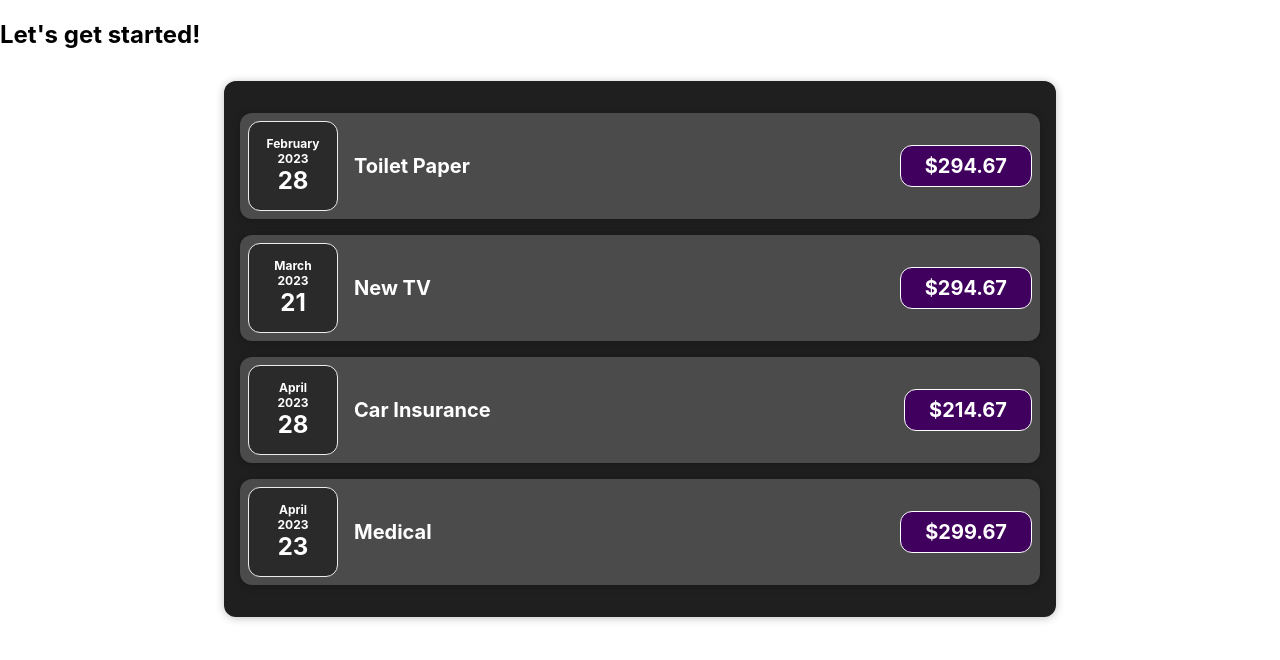
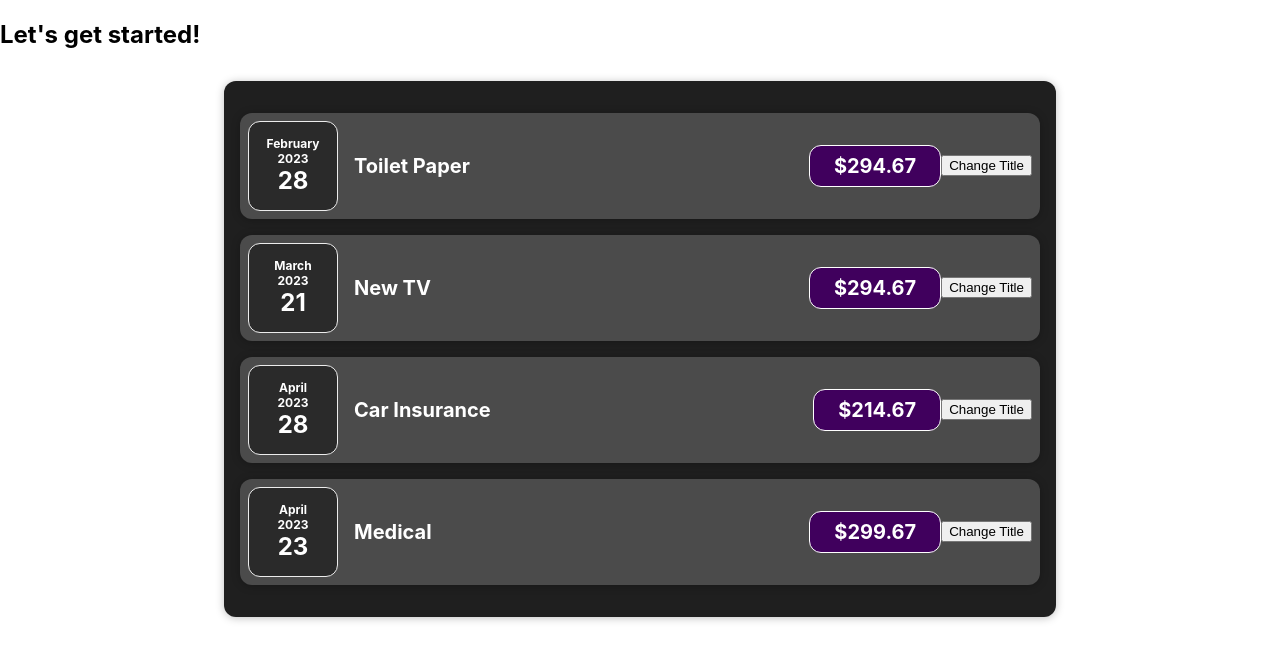
Before and after one commit to towficaziz/react-com-guide, a React (Create React App) app: page / in a window 1280 px wide. Shown: the top 660 px of the page. Built offline with nearby package versions, Linux system fonts and the light colour scheme.

Commit message:
Execution of component functions

```diff
--- a/src/components/Expenses/ExpenseItem.js
+++ b/src/components/Expenses/ExpenseItem.js
@@ -1,4 +1,5 @@
-import React from "react";
+import React, {useState} from "react";
+
 import './ExpenseItem.css';
 import Card from '../UI/Card';
 import './ExpenseDate';
@@ -6,13 +7,22 @@ import ExpenseDate from './ExpenseDate';
 
 // function ExpenseItem(props) {
 const ExpenseItem = (props) =>{
+
+  const [title, setTitle] = useState(props.title);
+
+
+  const clickHandler = () =>{
+    setTitle('Updated!');
+    console.log(title);
+  }
   return (
     <Card className="expense-item">
       <ExpenseDate date={props.date} />
       <div className='expense-item__description'>
-        <h2>{props.title}</h2>
+        <h2>{title}</h2>
         <div className="expense-item__price">${props.amount}</div>
       </div>
+      <button onClick={clickHandler}>Change Title</button>
     </Card>
   );
 }
```
